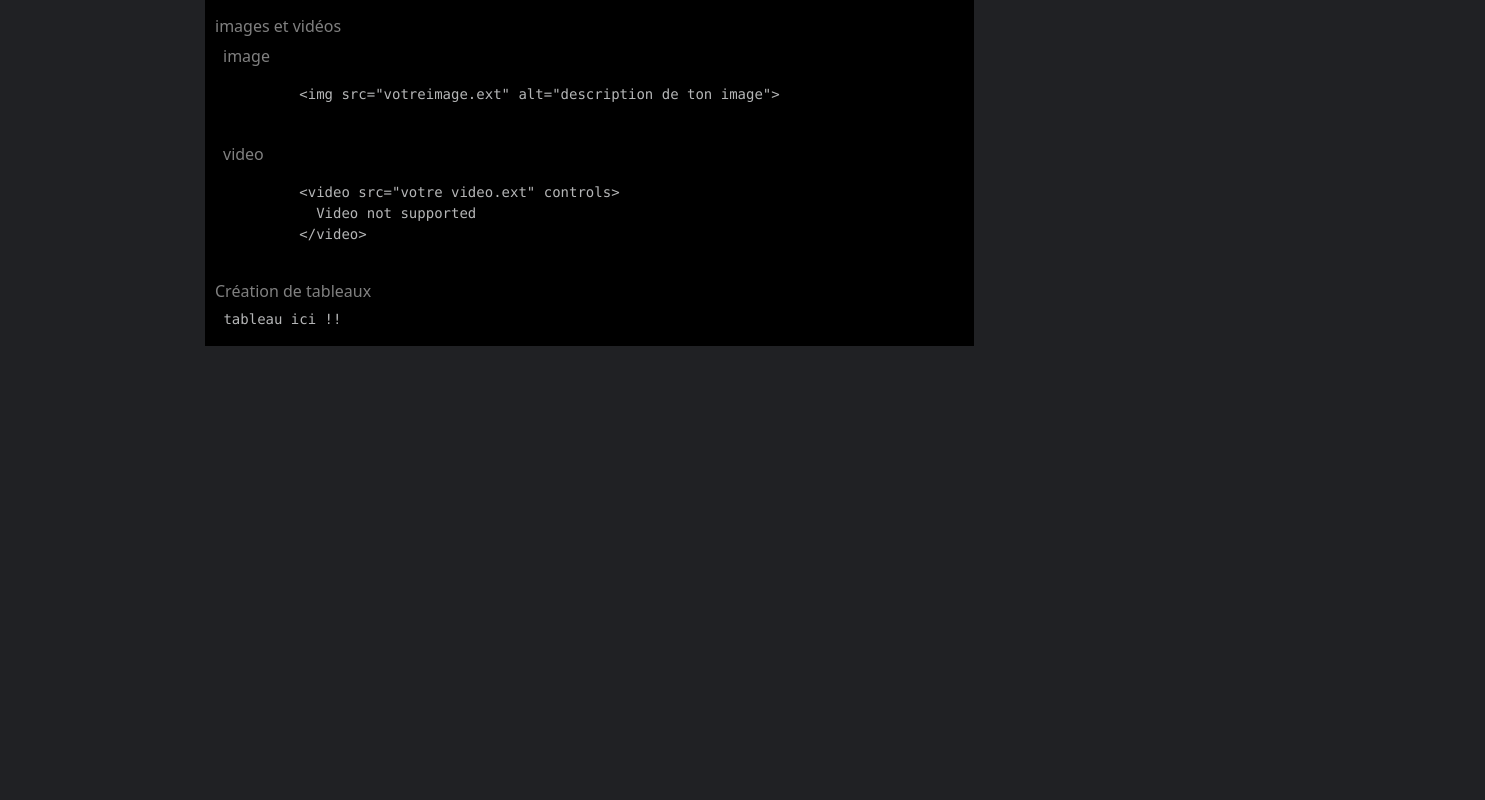
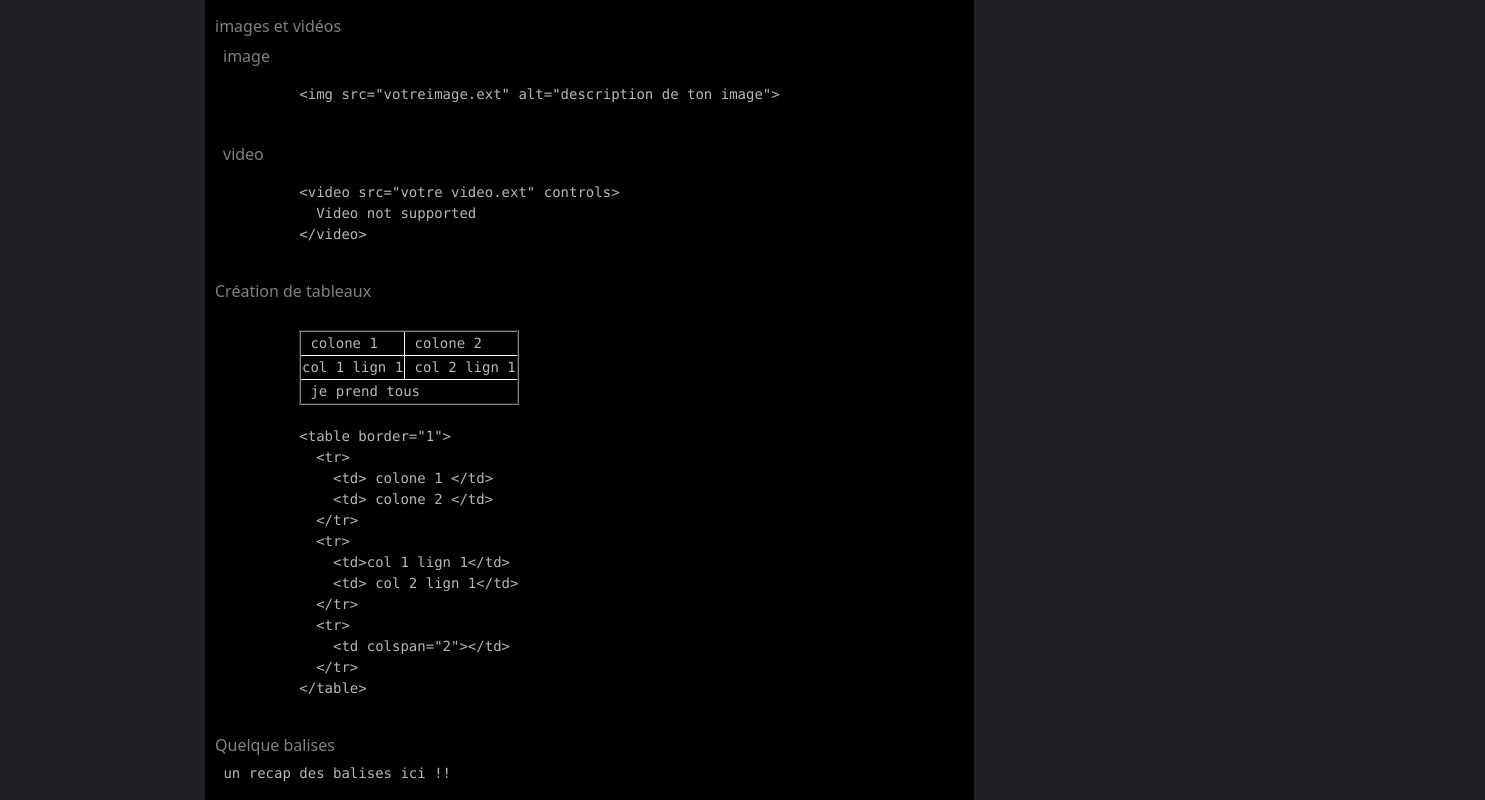
Before and after one commit to ghymla/recap-angular, an Angular app: page /html in a window 1280 px wide. Shown: the part 3896-4696 px from the top of the page, 1485 px wide, since content can reach past the window. Before the commit the page ends 4242 px from the top, so only its background shows below. Built offline with nearby package versions, Linux system fonts and the light colour scheme; no server answers; what angular-in-memory-web-api would draw is missing.

Commit message:
add table html

```diff
--- a/src/app/html/html/html.component.html
+++ b/src/app/html/html/html.component.html
@@ -224,7 +224,41 @@
 
     <div id="table">
       <h6>Création de tableaux</h6>
-      <div><pre> tableau ici !!</pre></div>
+      <div>
+        <pre>
+          <table class="mpre" border="2">
+            <tr>
+              <td> colone 1 </td>
+              <td> colone 2 </td>
+            </tr>
+            <tr>
+              <td>col 1 lign 1</td>
+              <td> col 2 lign 1</td>
+            </tr>
+            <tr>
+              <td colspan="2"> je prend tous</td>
+            </tr>
+          </table>
+          &lt;table border="1"&gt;
+            &lt;tr&gt;
+              &lt;td&gt; colone 1 &lt;/td&gt;
+              &lt;td&gt; colone 2 &lt;/td&gt;
+            &lt;/tr&gt;
+            &lt;tr&gt;
+              &lt;td&gt;col 1 lign 1&lt;/td&gt;
+              &lt;td&gt; col 2 lign 1&lt;/td&gt;
+            &lt;/tr&gt;
+            &lt;tr&gt;
+              &lt;td colspan="2"&gt;&lt;/td&gt;
+            &lt;/tr&gt;
+          &lt;/table&gt;
+        </pre>
+      </div>
+    </div>
+
+    <div id="balises">
+      <h6>Quelque balises</h6>
+      <div><pre> un recap des balises ici !!</pre></div>
     </div>
 
   </div>
--- a/src/app/html/html/html.component.ts
+++ b/src/app/html/html/html.component.ts
@@ -5,7 +5,9 @@ import { reduce } from 'rxjs';
   selector: 'app-html',
   templateUrl: './html.component.html',
   styles: [
-    'code { font-weight: gold; }'
+    'code { font-weight: gold; }',
+    'table td { border: 1px solid white; }'
+
   ]
 })
 export class HtmlComponent implements OnInit {
--- a/src/app/html/htmlTitres.ts
+++ b/src/app/html/htmlTitres.ts
@@ -45,6 +45,11 @@ export const HTMLTITRES: HtmlTitre [] = [
     id:9,
     name: "Création de tableaux",
     ancre: "table"
+  },
+  {
+    id:10,
+    name: "Quelque balises",
+    ancre: "balises"
   }
 
 ]
--- a/src/styles.scss
+++ b/src/styles.scss
@@ -16,6 +16,7 @@ a {
 body {
   background-color: rgb(32, 33, 36) !important;
   height: 100%;
+  width: 86.5%;
 }
 
 .mpre {
```
